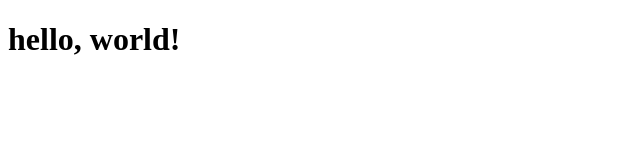
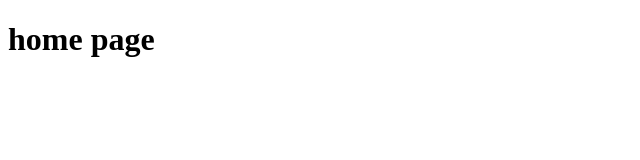
Before and after one commit to danielfalcaovt/your-company, a React app: page / in a window 1280 px wide. Shown: the top 160 px of the page, without its empty margins (0-640 px from the left). Built offline with nearby package versions, Linux system fonts and the light colour scheme.

Commit message:
feat: react app created

```diff
--- /dev/null
+++ b/src/main/config/app.tsx
@@ -0,0 +1,8 @@
+import React from "react";
+import HomePage from "@/presentation/pages/home";
+
+export default function App() {
+    return (
+        <HomePage/>
+    )
+}
--- a/src/main/index.tsx
+++ b/src/main/index.tsx
@@ -1,5 +1,6 @@
 import React from 'react'
 import { createRoot } from 'react-dom/client'
+import App from './config/app'
 
 const root = createRoot(document.querySelector('#root'))
-root.render(<h1>hello, world!</h1>)
+root.render(<App/>)
--- /dev/null
+++ b/src/presentation/pages/home.tsx
@@ -0,0 +1,7 @@
+import React from "react"
+
+export default function HomePage() {
+    return (
+        <h1>home page</h1>
+    )
+}
```
